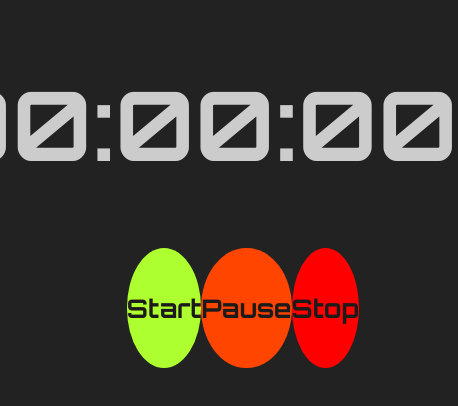
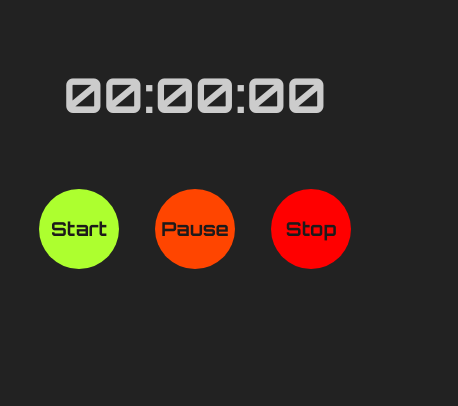
Before and after one commit to lucasssantos94/cronometro, a React (Vite) app: page / in a window 390 px wide. Shown: the top 406 px of the page, 458 px wide, since content can reach past the window. Built offline with nearby package versions, Linux system fonts and the light colour scheme.

Commit message:
responsivo mobile

```diff
--- a/src/components/Cronometro/style.css
+++ b/src/components/Cronometro/style.css
@@ -54,3 +54,24 @@ button {
 .stop:hover {
     box-shadow: 0px 0px 75px 10px rgb(255, 0, 0);
 }
+
+@media screen and (width < 480px) {
+    .container {
+        width: 100vw;
+    }
+
+    h1 {
+        font-size: 3rem;
+    }
+
+    .buttons {
+        width: 80vw;
+
+    }
+
+    button {
+        width: 80px;
+        height: 80px;
+        font-size: 1.2rem;
+    }
+}
```
